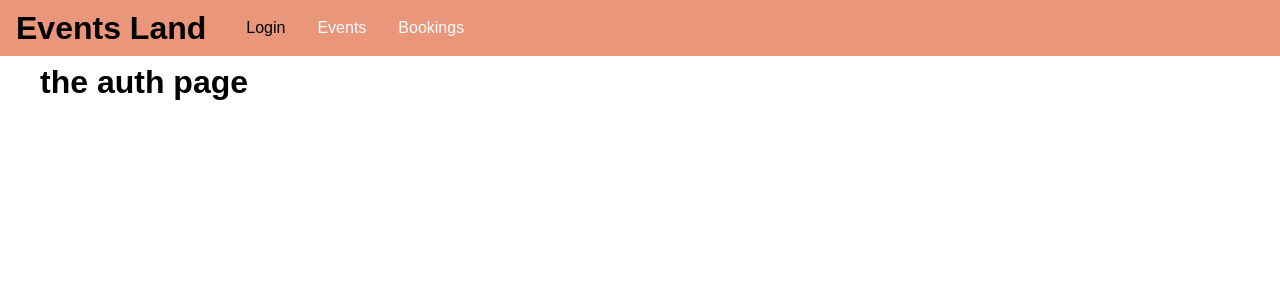
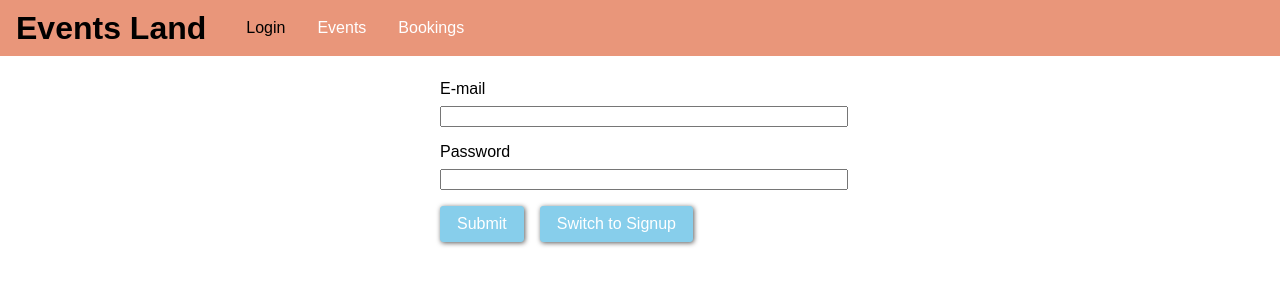
Before and after one commit to vbertoletti/Event-Booking, a React (Create React App) app in the folder client/: page /auth in a window 1280 px wide. Shown: the top 300 px of the page. Built offline with nearby package versions, Linux system fonts and the light colour scheme.

Commit message:
add simple login form inputs to call graphql mutation

```diff
--- /dev/null
+++ b/client/src/pages/Auth.css
@@ -0,0 +1,37 @@
+.auth-form {
+  width: 25rem;
+  max-width: 80%;
+  margin: 5rem auto;
+}
+
+.form-control label,
+.form-control input {
+  width: 100%;
+  display: block;
+}
+
+.form-control label {
+  margin-bottom: 0.5rem;
+}
+
+.form-control {
+  margin-bottom: 1rem;
+}
+
+.form-actions button {
+  background-color: skyblue;
+  font: inherit;
+  border: 1px solid skyblue;
+  border-radius: 3px;
+  padding: 0.5rem 1rem;
+  margin-right: 1rem;
+  box-shadow: 1px 1px 5px rgba(0, 0, 0, 0.65);
+  color: white;
+  cursor: pointer;
+}
+
+.form-actions button:hover,
+.form-actions button:active {
+  background: rgb(235, 180, 135);
+  border-color: rgb(235, 180, 135);
+}
--- a/client/src/pages/Auth.js
+++ b/client/src/pages/Auth.js
@@ -1,8 +1,59 @@
 import React, { Component } from "react";
+import "./Auth.css";
 
 class AuthPage extends Component {
+  constructor(props) {
+    super(props);
+    this.emailElement = React.createRef();
+    this.passwordElement = React.createRef();
+  }
+  handleSubmit = event => {
+    event.preventDefault();
+
+    const email = this.emailElement.current.value;
+    const password = this.passwordElement.current.value;
+
+    //trim() removes whitespace from both sides of a str
+    if (email.trim().length === 0 || password.trim().length === 0) {
+      return;
+    }
+
+    const requestBody = {
+      query: `mutation {
+        createUser(userInput: {email: "${email}", password: "${password}"}) {
+          _id
+          email
+        }
+      }`
+    };
+
+    fetch("http://localhost:8000/graphql", {
+      method: "POST",
+      body: JSON.stringify(requestBody),
+      headers: {
+        "Content-Type": "application/json"
+      }
+    });
+  };
+
   render() {
-    return <h1>the auth page</h1>;
+    return (
+      <form className="auth-form" onSubmit={this.handleSubmit}>
+        <div className="form-control">
+          <label htmlFor="email">E-mail</label>
+          <input type="email" id="email" ref={this.emailElement} />
+        </div>
+
+        <div className="form-control">
+          <label htmlFor="password">Password</label>
+          <input type="password" id="password" ref={this.passwordElement} />
+        </div>
+        <div className="form-actions">
+          <button type="submit">Submit</button>
+          <button type="button">Switch to Signup</button>
+        </div>
+      </form>
+    );
   }
 }
 
```
Also changed, not shown: 2 other files (tests, documents, lock files or other folders).
